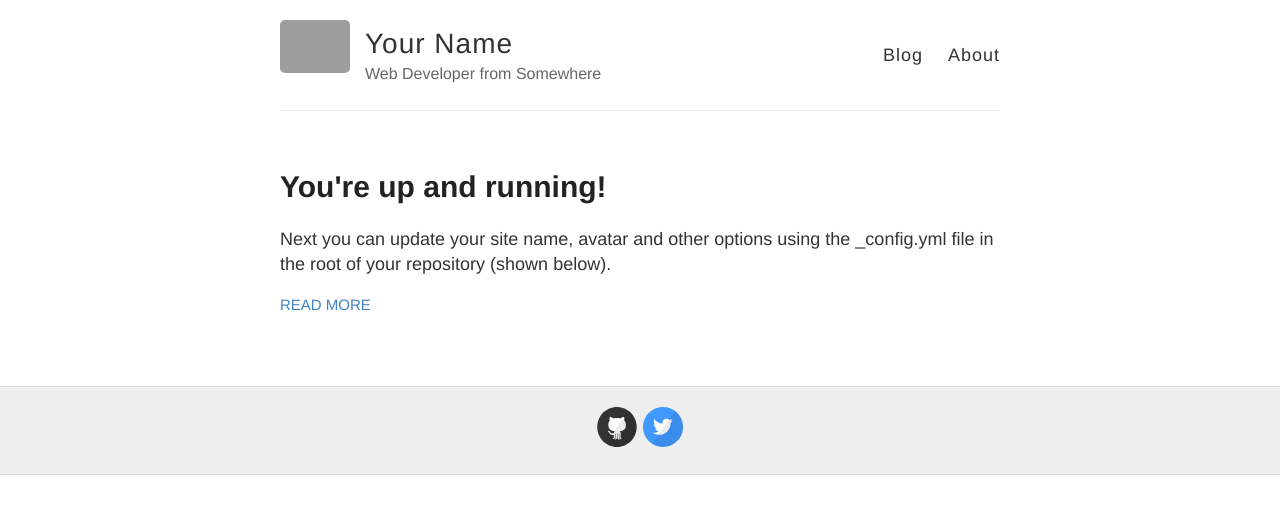
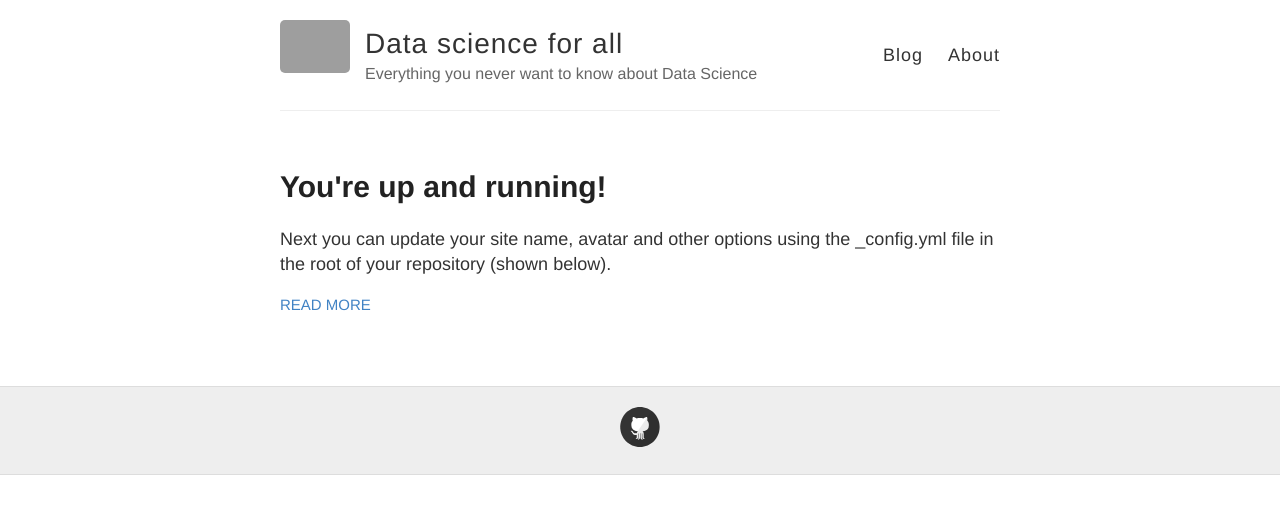
Before and after one commit to osunmon1/website, a Jekyll site: the page built from index.html, in a window 1280 px wide. Shown: the top 514 px of the page. Built offline with Jekyll 4.4.1, drawn with Linux system fonts in a browser that asks for light colours; grey boxes are pictures that could not be loaded.

Commit message:
Update _config.yml

```diff
--- a/_config.yml
+++ b/_config.yml
@@ -3,10 +3,10 @@
 #
 
 # Name of your site (displayed in the header)
-name: Your Name
+name: Data science for all
 
 # Short bio or description (displayed in the header)
-description: Web Developer from Somewhere
+description: Everything you never want to know about Data Science
 
 # URL of your avatar or profile pic (you could use your GitHub profile pic)
 avatar: https://raw.githubusercontent.com/barryclark/jekyll-now/master/images/jekyll-logo.png
@@ -21,12 +21,12 @@ footer-links:
   email:
   facebook:
   flickr:
-  github: barryclark/jekyll-now
+  github: osunmon1/website
   instagram:
   linkedin:
   pinterest:
   rss: # just type anything here for a working RSS icon
-  twitter: jekyllrb
+  twitter:
   stackoverflow: # your stackoverflow profile, e.g. "users/50476/bart-kiers"
   youtube: # channel/<your_long_string> or user/<user-name>
   googleplus: # anything in your profile username that comes after plus.google.com/
@@ -47,7 +47,7 @@ url:
 # (http://yourusername.github.io/repository-name)
 # and NOT your User repository (http://yourusername.github.io)
 # then add in the baseurl here, like this: "/repository-name"
-baseurl: ""
+baseurl: "/website"
 
 #
 # !! You don't need to change any of the configuration flags below !!
```
